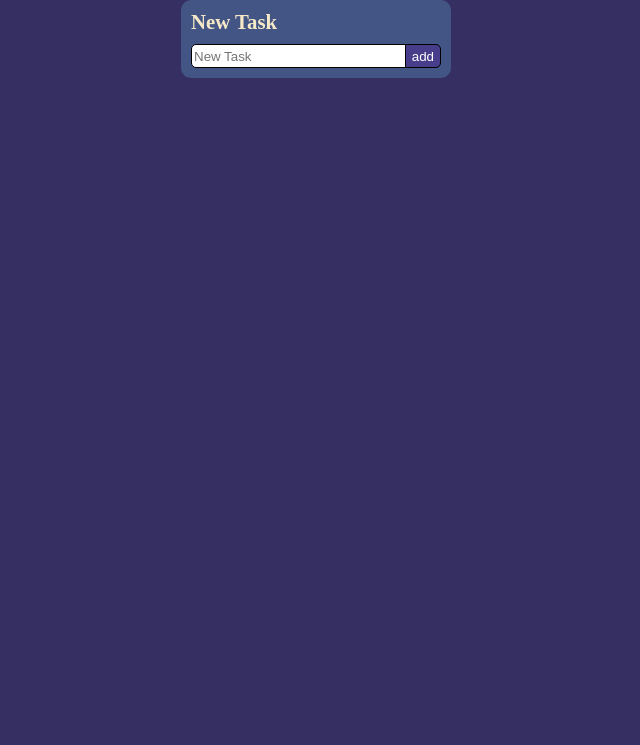
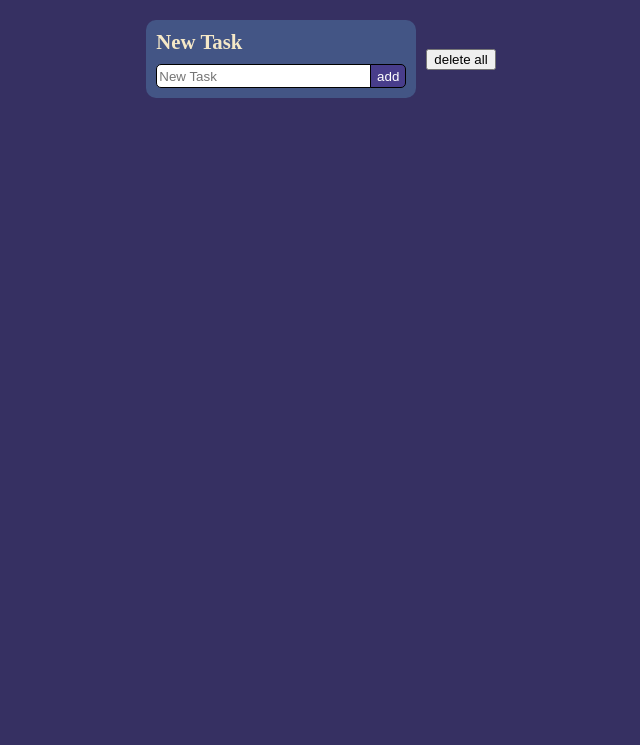
Before and after one commit to devoide/web-todolist-localstorage, a plain HTML site: page index.html in a window 1280 px wide. Shown: the part 55-800 px from the top of the page, without its empty margins (324-964 px from the left). Drawn offline with Linux system fonts and the light colour scheme.

Commit message:
for now done

```diff
--- a/index.html
+++ b/index.html
@@ -15,6 +15,7 @@
       </span>
     </div>
     <div class="container">
+      <div class="aboveCon">
         <div id="addModal">
           <form>
             <span class="addItem">New Task</span>
@@ -24,6 +25,10 @@
             </div>
           </form>
         </div>
+        <div>
+          <button id="deleteBtn">delete all</button>
+        </div>
+      </div>
       <div id="showList">
         <div id="list">
         </div>
--- a/script.js
+++ b/script.js
@@ -4,6 +4,7 @@ function load_content(){
     fetchItems()
     document.getElementById("done").addEventListener("click", doneButtonClickHandler);
     document.getElementById("inputText").focus();
+    document.getElementById("deleteBtn").addEventListener("click", deleteAll)
 }
 
 function fetchItems() {
@@ -83,5 +84,9 @@ function changer(id) {
     } else {
         console.log('Item not found with id:', id);
     }
-    fetchItems()
 }
+
+function deleteAll() {
+    localStorage.removeItem('todoItems');
+    fetchItems();
+}
--- a/stylesheet.css
+++ b/stylesheet.css
@@ -18,7 +18,11 @@ body {
     border-radius: 10px;
 }
 
-
+.aboveCon {
+    display: flex;
+    justify-content: center;
+    align-items: center;
+}
 /*content ---------------*/
 
 #showList {
```
